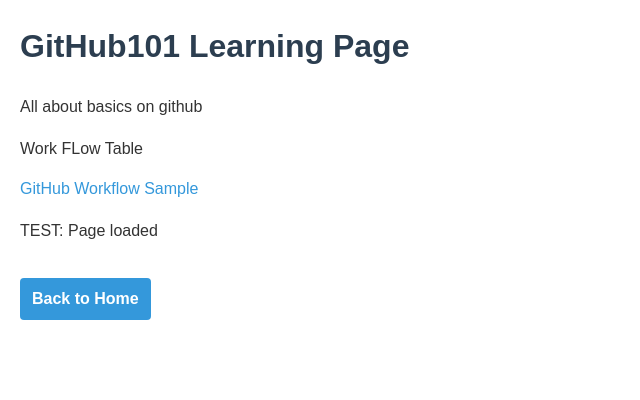
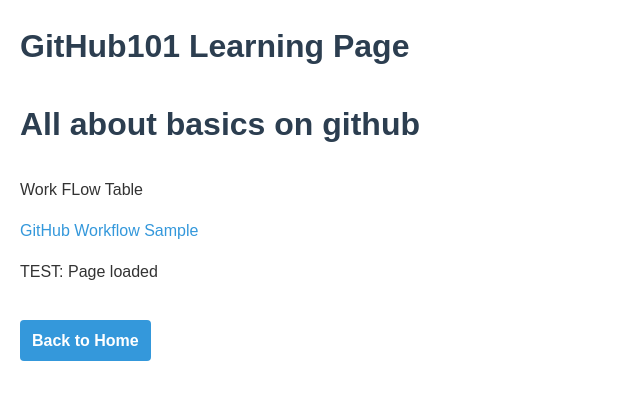
Before and after one commit to gvista-dotcom/HelloWorld101, a plain HTML site: page GitHub101.html in a window 1280 px wide. Shown: the whole page, without its empty margins (0-640 px from the left). Drawn offline with Linux system fonts and the light colour scheme.

Commit message:
Update GitHub101.html

```diff
--- a/GitHub101.html
+++ b/GitHub101.html
@@ -2,12 +2,13 @@
 <html lang="en">
 <head>
     <meta charset="UTF-8">
+    <meta name="viewport" content="width=device-width, initial-scale=1.0">
     <link rel="stylesheet" href="style.css">
     <title>GitHub101 Page</title>
 </head>
 <body>
     <h1>GitHub101 Learning Page</h1>
-    <p> All about basics on github</p>
+    <h2> All about basics on github</h2>
         <!-- Back link -->
     <p>Work FLow Table </p>
     <a href="GitHubWorkFlow.html">GitHub Workflow Sample</a>
```
